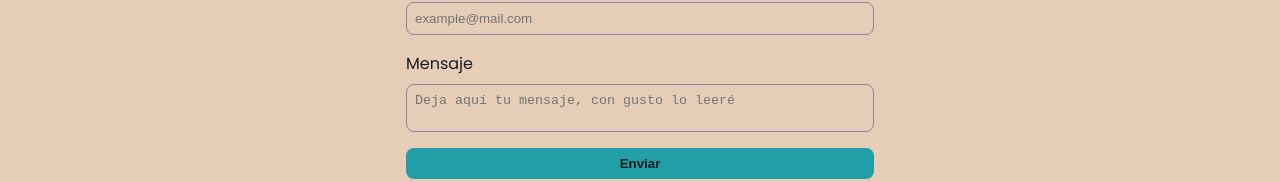
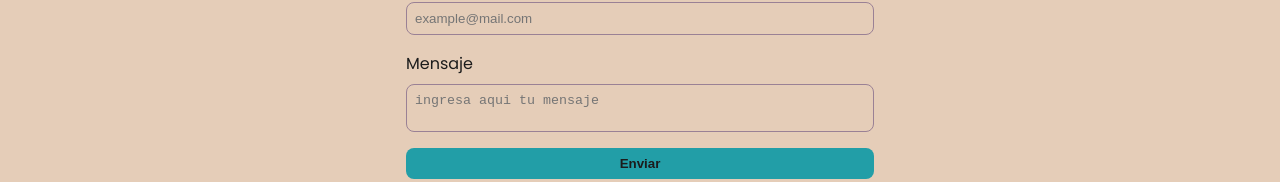
Before and after one commit to javiscripto/javier-manque-portfolio, a React (Vite) app: page /contacto in a window 1280 px wide. Shown: the part 252-434 px from the top of the page. Built offline with nearby package versions, Linux system fonts and the light colour scheme; some icons are missing; a web font is replaced by a local one.

Commit message:
agrego propiedad value a los campos para resetear valores por defecto de cada input

```diff
--- a/src/pages/contacto.jsx
+++ b/src/pages/contacto.jsx
@@ -71,17 +71,24 @@ export default function Contacto() {
 
             <div className={styles.field}>
               <label>Nombre</label>
-              <input type="text" placeholder='John Perez' name="nombre" onChange={handleInput} />
+              <input type="text" placeholder='John Perez'
+                name="nombre"
+                onChange={handleInput}
+                value={input.nombre} />
             </div>
 
             <div className={styles.field}>
               <label>Email</label>
-              <input type="email" placeholder='example@mail.com' name="correo" onChange={handleInput} />
+              <input type="email" placeholder='example@mail.com'
+                name="correo" onChange={handleInput}
+                value={input.correo} />
             </div>
 
             <div className={styles.field}>
               <label>Mensaje</label>
-              <textarea placeholder='Deja aquí tu mensaje, con gusto lo leeré' name="mensaje" onChange={handleInput} />
+              <textarea placeholder='ingresa aqui tu mensaje'
+                name="mensaje" onChange={handleInput}
+                value={input.mensaje} />
             </div>
 
             <button type='submit'>Enviar</button>
```
